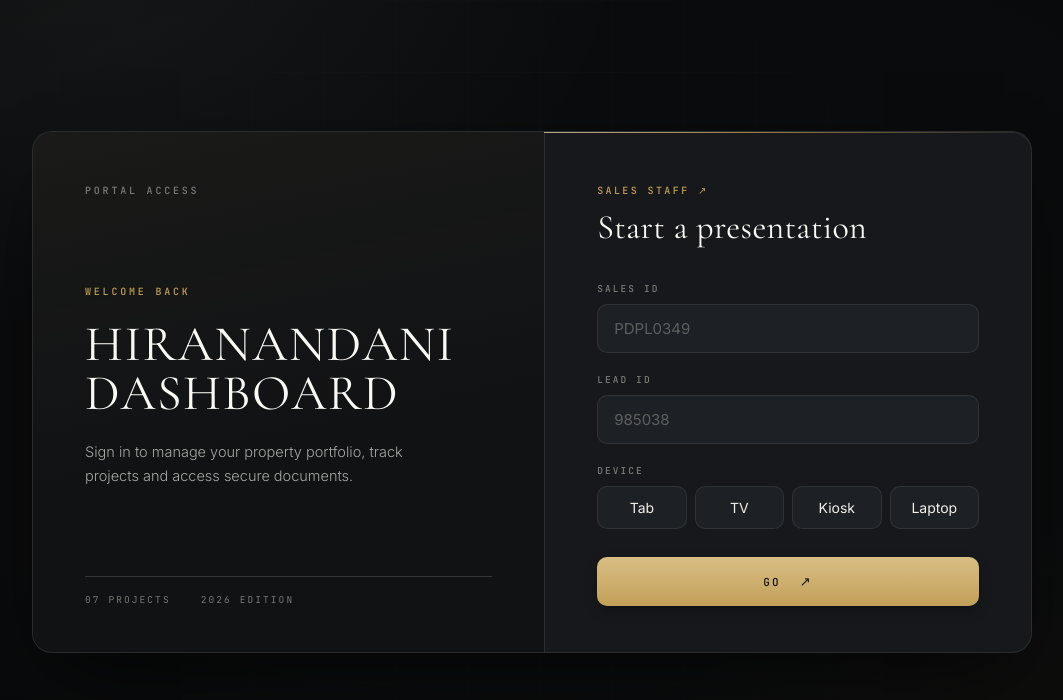
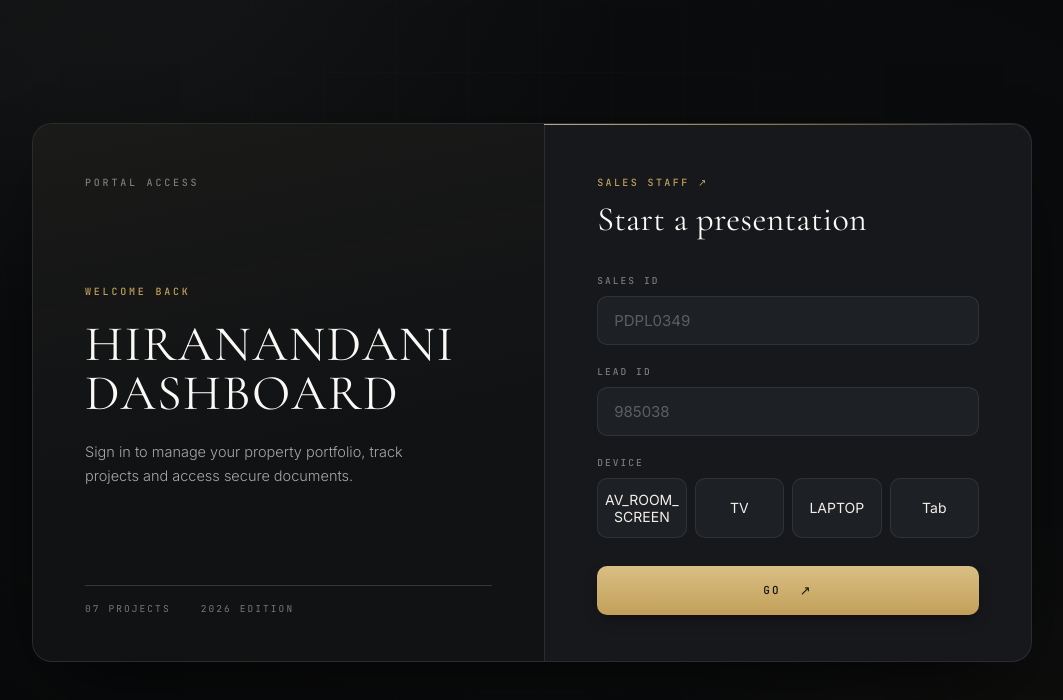
Before and after one commit to Fute-Services/HiranandiniDashboard-, a React (Vite) app: page /login in a window 1280 px wide. Shown: the top 700 px of the page, without its empty margins (108-1171 px from the left). Built offline with nearby package versions, Linux system fonts and the light colour scheme; no server answers.

Commit message:
Offer AV_ROOM_SCREEN, TV, LAPTOP and Tab as the device choices

```diff
--- a/scripts/load-test.mjs
+++ b/scripts/load-test.mjs
@@ -74,7 +74,7 @@
         headers: { ...json, Cookie: cookie },
         body: JSON.stringify({
           leadId,
-          deviceType: "Kiosk",
+          deviceType: "LAPTOP",
           type: "IN",
           pageUrl: `${BASE_URL}/session/start`,
         }),
@@ -96,7 +96,7 @@
         headers: { ...json, Cookie: cookie },
         body: JSON.stringify({
           leadId,
-          deviceType: "Kiosk",
+          deviceType: "LAPTOP",
           type: "OUT",
           // The only field the times travel in — see docs/sperto.md.
           pageUrl: [{ Elena: 180 }, { Alibaug: 240 }],
--- a/src/components/SessionReports.jsx
+++ b/src/components/SessionReports.jsx
@@ -14,7 +14,7 @@
   setLeadStatus,
 } from "@/lib/leads";
 import { getInventory, setUnitsLeft } from "@/lib/inventory";
-import { setActiveSession } from "@/lib/session";
+import { DEVICE_TYPES, setActiveSession } from "@/lib/session";
 import { findUserByEmail, isNewJoiner } from "@/lib/users";
 import { createStaff, listStaff } from "@/lib/staff";
 import { showcaseProjects } from "@/data/properties";
@@ -367,7 +367,7 @@
  * lib/session.js's DEVICE_TYPES) — a real answer to "which device," unlike
  * `shortDevice`'s browser/OS guess, so this is preferred whenever an event
  * actually has one. */
-const KNOWN_DEVICE_TYPES = new Set(["Tab", "TV", "Kiosk", "Laptop"]);
+const KNOWN_DEVICE_TYPES = new Set(DEVICE_TYPES);
 
 /**
  * Which device ran the most presentations, and how many of those
@@ -376,9 +376,9 @@
  * `leadStatusById` comes from the real `leads` table (`Booked` status),
  * joined here by leadId.
  *
- * Tab/TV/Kiosk/Laptop only — a session where nobody picked a device type
+ * AV_ROOM_SCREEN/TV/LAPTOP/Tab only — a session where nobody picked a device type
  * (walk-in/legacy, see lib/session.js) falls back to the raw browser
- * user-agent, and showing that next to "Kiosk"/"TV" reads as a stray
+ * user-agent, and showing that next to "LAPTOP"/"TV" reads as a stray
  * "Browser" row rather than a real device category, so it's left out here.
  */
 function buildDeviceBreakdown(presentations, leadStatusById) {
--- a/src/lib/device-types.js
+++ b/src/lib/device-types.js
@@ -1,7 +1,7 @@
 /**
  * Which kind of screen a presentation runs on — chosen by the staff member at
  * "Start Session" rather than guessed from the browser's user-agent string,
- * which can only ever say "Chrome · Windows," not "Tab" vs. "TV" vs. "Kiosk."
+ * which can only ever say "Chrome · Windows," not "Tab" vs. "TV" vs. "LAPTOP."
  * Null for walk-in/legacy sessions where it was never asked.
  *
  * Its own module, with no imports at all, because both sides need it: the
@@ -15,4 +15,4 @@
  * (server/lib/sperto-device-usage.js), so adding one here means adding one
  * there too.
  */
-export const DEVICE_TYPES = ["Tab", "TV", "Kiosk", "Laptop"];
+export const DEVICE_TYPES = ["AV_ROOM_SCREEN", "TV", "LAPTOP", "Tab"];
--- a/src/pages/login.module.css
+++ b/src/pages/login.module.css
@@ -465,6 +465,7 @@
   font-size: 14px;
   color: var(--ink);
   padding: 12px 6px;
+  overflow-wrap: anywhere;
   background: var(--surface-3);
   border: 1px solid var(--line);
   border-radius: var(--r-md);
```
Also changed, not shown: 2 other files (tests, documents, lock files or other folders).
